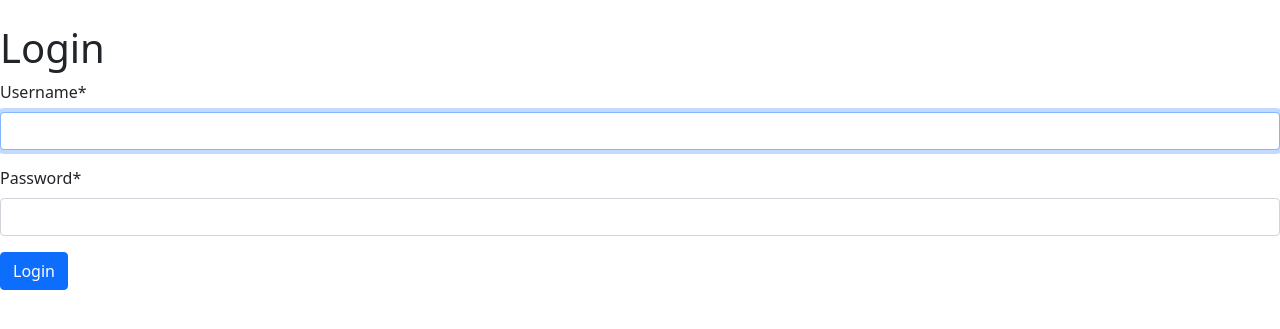
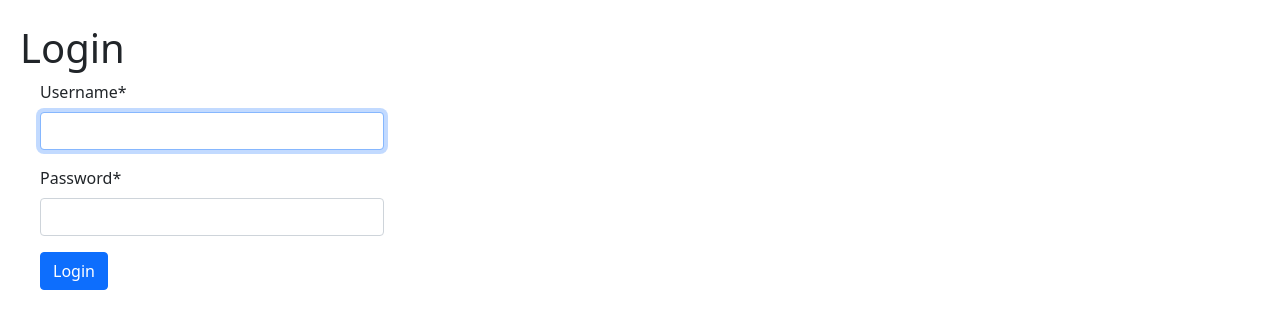
Before and after one commit to Oleksiy-Liubchenko/habits-and-goals-service, a Django app: page /accounts/login/ in a window 1280 px wide. Shown: the part 56-385 px from the top of the page. Run offline with Django 4.2, Linux system fonts and the light colour scheme; some libraries are stand-ins or nearby versions.

Commit message:
Add margins to login.html

```diff
--- a/static/css/styles.css
+++ b/static/css/styles.css
@@ -67,3 +67,8 @@
     margin-left: 20px;
     margin-right: 20px;
 }
+
+.login-margins {
+    margin-left: 40px;
+    margin-right: 70%;
+}
--- a/templates/registration/login.html
+++ b/templates/registration/login.html
@@ -2,7 +2,7 @@
 {% load crispy_forms_filters %}
 
 {% block content %}
-
+  <div class="left-right-margin-add">
     {% if form.errors %}
       <p>Your username and password didn't match. Please try again.</p>
     {% endif %}
@@ -12,14 +12,15 @@
     {% if next %}
       <p>Please login to see this page.</p>
     {% endif %}
+  </div>
 
-
+  <div class="login-margins">
     <form method="post" action="{% url 'login' %}">
       {% csrf_token %}
       {{ form|crispy }}
       <button type="submit" class="btn btn-primary">Login</button>
       <input type="hidden" name="next" value="{{ next }}"/>
     </form>
-
+  </div>
 
 {% endblock %}
```
Lines whose indentation alone changed are shown as unchanged.
